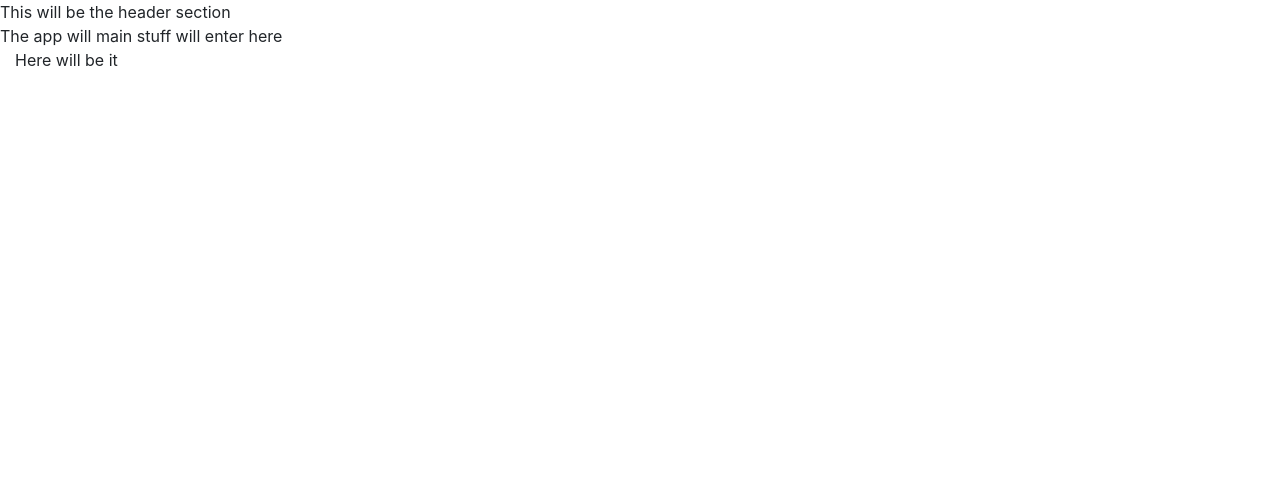
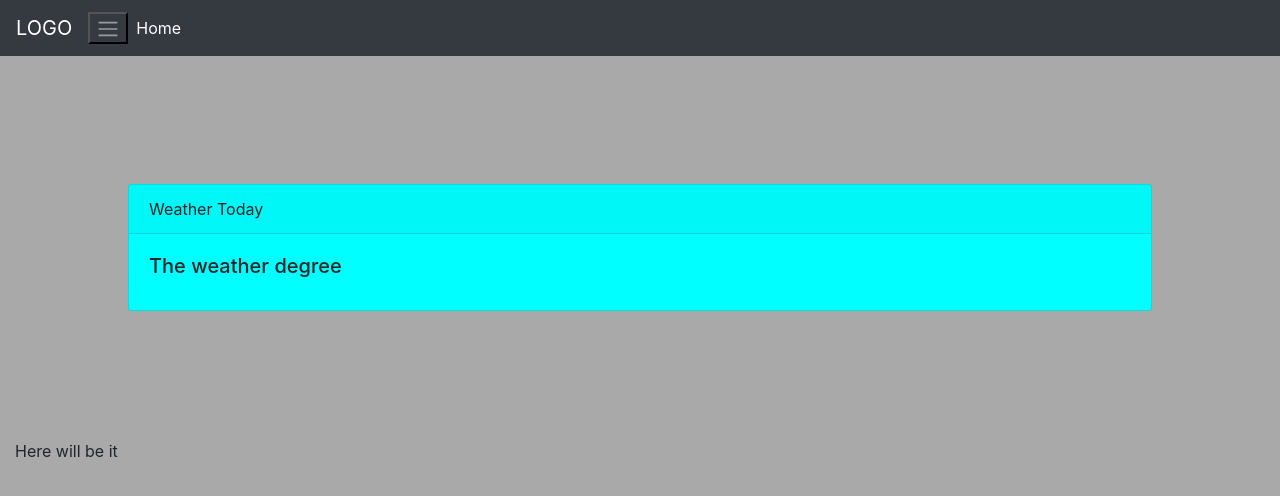
Before and after one commit to emma-worgu/Weather-app, a plain HTML site: page public/index.html in a window 1280 px wide. Drawn offline with nearby package versions, Linux system fonts and the light colour scheme.

Commit message:
added a service worker

```diff
--- /dev/null
+++ b/public/index.css
@@ -0,0 +1,9 @@
+body {
+  background-color: darkgray;
+}
+main {
+  margin: 10%;
+}
+.card {
+  background-color: aqua;
+}
--- a/public/index.html
+++ b/public/index.html
@@ -3,16 +3,39 @@
 <head>
     <meta charset="UTF-8">
     <meta name="viewport" content="width=device-width, initial-scale=1.0">
+    <!--<script src ="./service-worker.js"></script>-->
     <!--Bootstrap CSS-->
     <link rel="stylesheet" href="https://stackpath.bootstrapcdn.com/bootstrap/4.5.2/css/bootstrap.min.css" integrity="sha384-JcKb8q3iqJ61gNV9KGb8thSsNjpSL0n8PARn9HuZOnIxN0hoP+VmmDGMN5t9UJ0Z" crossorigin="anonymous">
+    <link rel = "stylesheet" href = "./index.css">
     <title>Weather App</title>
 </head>
 <body>
     <header>
-        This will be the header section
+        <nav class = "navbar navbar-expand-lg navbar-dark bg-dark">
+            <a class = "navbar-brand" href = "#">LOGO</a>
+            <button class = "navbar-toggle bg-dark" type = "button" data-toggle = "collapse" data-target = "#navbarNav" aria-controls="navbarNav" aria-expanded="false" aria-label="Toggle navigation">
+                <span class = "navbar-toggler-icon"></span>
+            </button>
+            <div class = "collapse navbar-collapse" id = "navbarNav">
+                <ul class = "navbar-nav">
+                    <li class = "nav-item active">
+                        <a class = "nav-link" href = "#">Home<span class = "sr-only"></span></a>
+                    </li>
+                </ul>
+            </div>
+        </nav>
     </header>
     <main>
-        The app will main stuff will enter here
+        <div class = "card">
+            <div class = "card-header">
+                Weather Today
+            </div>
+            <div class = "card-body">
+                <h5 class = "card-title">
+                    The weather degree
+                </h5>
+            </div>
+        </div>
     </main>
     <footer>
         <div class = "container-fluid">
@@ -24,5 +47,18 @@
     <script src="https://code.jquery.com/jquery-3.5.1.slim.min.js" integrity="sha384-DfXdz2htPH0lsSSs5nCTpuj/zy4C+OGpamoFVy38MVBnE+IbbVYUew+OrCXaRkfj" crossorigin="anonymous"></script>
     <script src="https://cdn.jsdelivr.net/npm/popper.js@1.16.1/dist/umd/popper.min.js" integrity="sha384-9/reFTGAW83EW2RDu2S0VKaIzap3H66lZH81PoYlFhbGU+6BZp6G7niu735Sk7lN" crossorigin="anonymous"></script>
     <script src="https://stackpath.bootstrapcdn.com/bootstrap/4.5.2/js/bootstrap.min.js" integrity="sha384-B4gt1jrGC7Jh4AgTPSdUtOBvfO8shuf57BaghqFfPlYxofvL8/KUEfYiJOMMV+rV" crossorigin="anonymous"></script>
+    <script>
+        if ('serviceWorker' in navigator) {
+            window.addEventListener('load', function() {
+                navigator.serviceWorker.register('/service-worker.js')
+                    .then((registration) => {
+                        console.log('Service Worker has registered successfully:', registration);
+                    })
+                    .catch((err) => {
+                        console.log(`This is the error ${err}`);
+                    });
+            });
+        };
+    </script>
 </body>
 </html>
```
Also changed, not shown: public/service-worker.js (added, +7 -0 lines).
